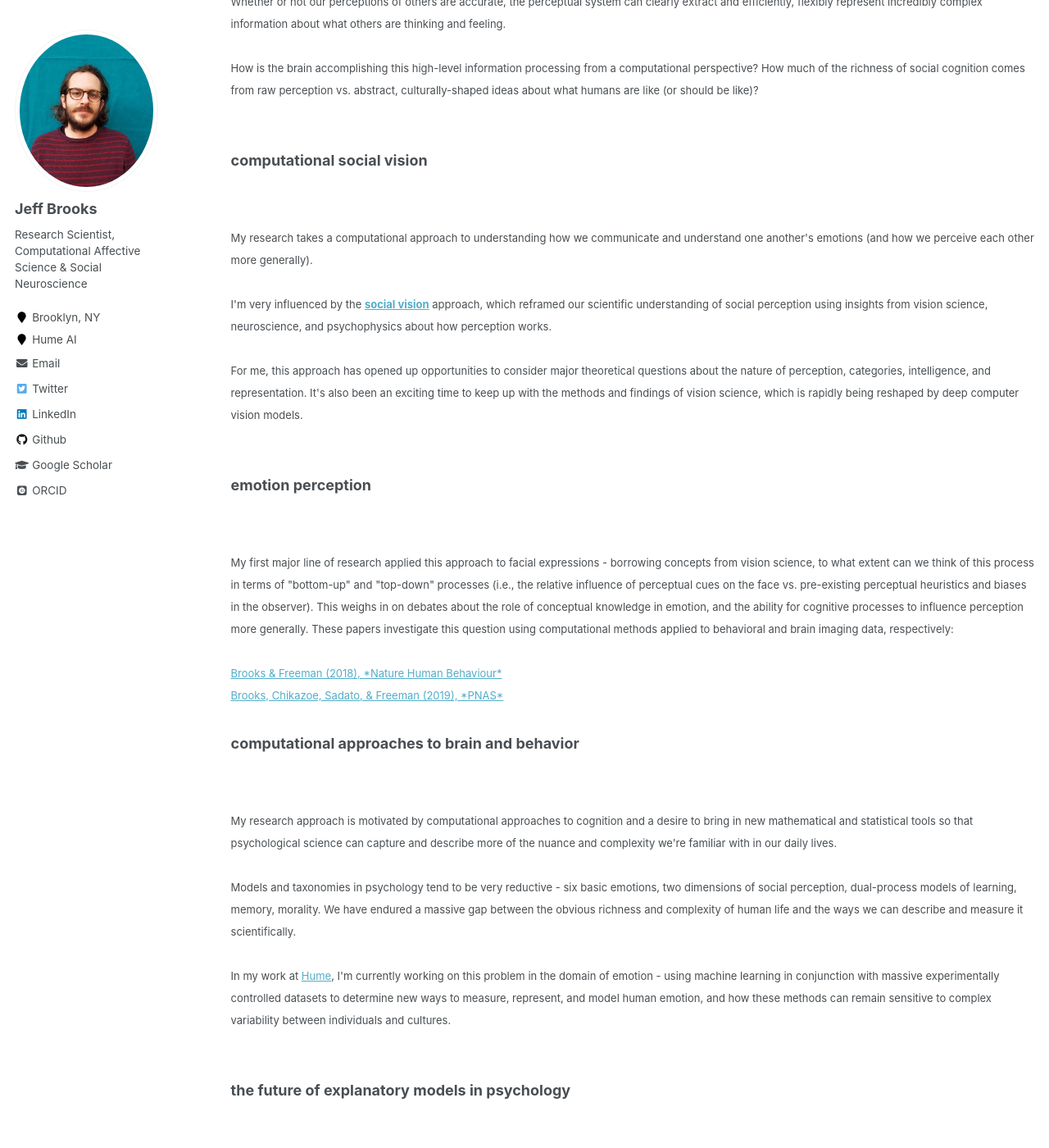
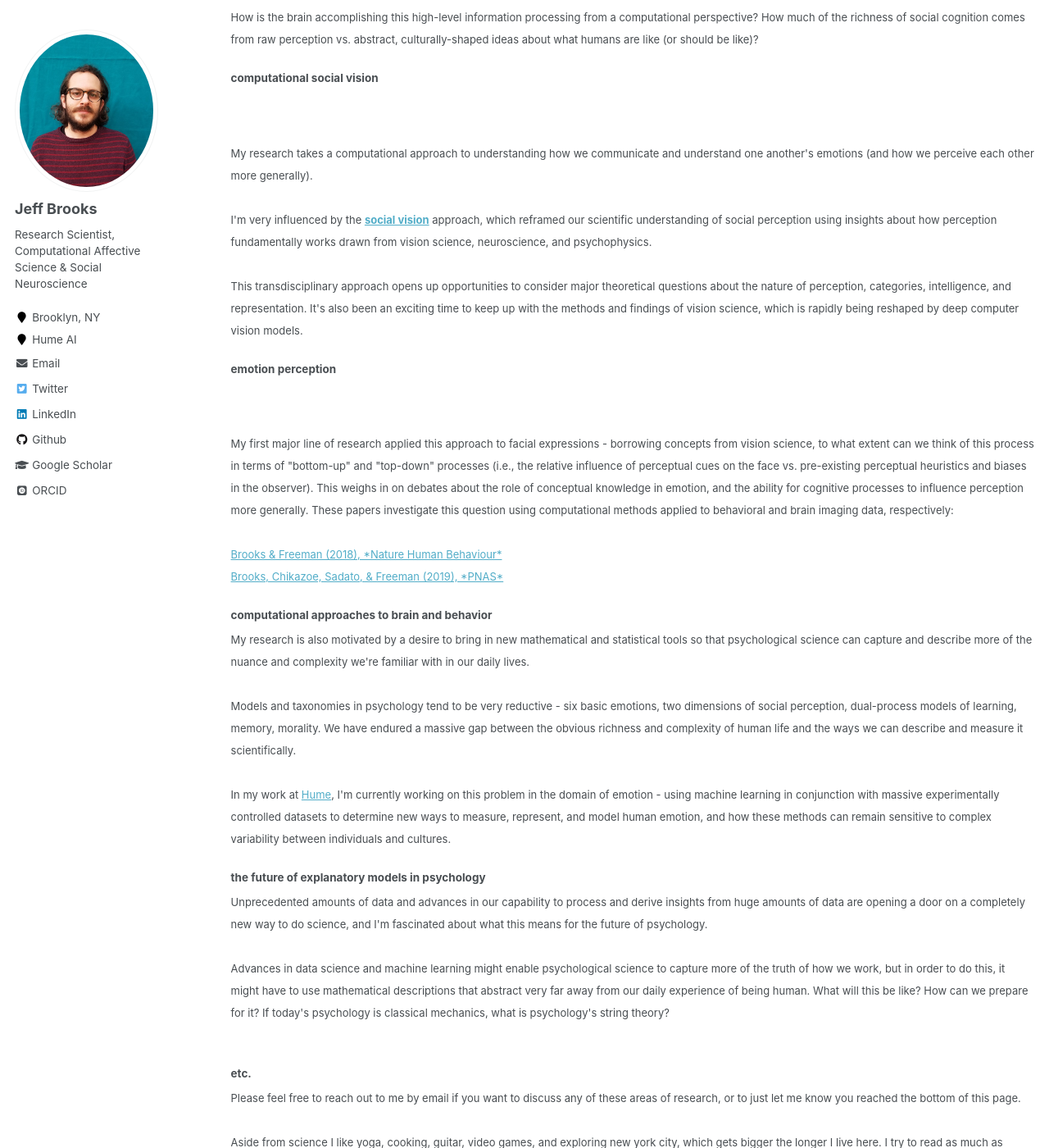
Before and after one commit to jeffreyallenbrooks/jeffreyallenbrooks.github.io, a Jekyll site: the page built from research/research.md, in a window 1280 px wide and 1400 px high, scrolled down 325 px. Shown: the whole window at 82% size. Built offline with Jekyll 4.4.1, drawn with Linux system fonts in a browser that asks for light colours; some web fonts are replaced; some of the changed text lies outside the part shown.

Commit message:
more research changes

```diff
--- a/research/research.md
+++ b/research/research.md
@@ -2,7 +2,7 @@
 layout: archive
 permalink: /research/
 title: "Research"
-excerpt: "Social perception // Emotion // Computational approaches to brain and behavior"
+excerpt: "social perception // emotion // computational approaches to brain and behavior"
 author_profile: true
 redirect_from:
   - /research
@@ -12,29 +12,26 @@ redirect_from:
 
 
 #### My research uses new computational tools to look into old questions about how we perceive and understand one another.
-<br>
 <font size="2">
 We’re able to look at another person - even a total stranger - and get a vivid impression of their emotions and mental state. But how do we actually do this?
 <br><br>
 Whether or not our perceptions of others are accurate, the perceptual system can clearly extract and efficiently, flexibly represent incredibly complex information about what others are thinking and feeling.
 <br><br>
 How is the brain accomplishing this high-level information processing from a computational perspective? How much of the richness of social cognition comes from raw perception vs. abstract, culturally-shaped ideas about what humans are like (or should be like)?
-<br><br>
 </font>
 
-### computational social vision
+#### computational social vision
 <br>
 <font size="2">
 My research takes a computational approach to understanding how we communicate and understand one another's emotions (and how we perceive each other more generally).
 <br><br>
 I'm very influenced by the <b><a href="
-https://oxford.universitypressscholarship.com/view/10.1093/acprof:oso/9780195333176.001.0001/acprof-9780195333176">social vision</a></b> approach, which reframed our scientific understanding of social perception using insights from vision science, neuroscience, and psychophysics about how perception works.
+https://oxford.universitypressscholarship.com/view/10.1093/acprof:oso/9780195333176.001.0001/acprof-9780195333176">social vision</a></b> approach, which reframed our scientific understanding of social perception using insights about how perception fundamentally works drawn from vision science, neuroscience, and psychophysics.
 <br><br>
-For me, this approach has opened up opportunities to consider major theoretical questions about the nature of perception, categories, intelligence, and representation. It's also been an exciting time to keep up with the methods and findings of vision science, which is rapidly being reshaped by deep computer vision models.
-<br><br>
+This transdisciplinary approach opens up opportunities to consider major theoretical questions about the nature of perception, categories, intelligence, and representation. It's also been an exciting time to keep up with the methods and findings of vision science, which is rapidly being reshaped by deep computer vision models.
 </font>
 
-### emotion perception
+#### emotion perception
 <br>
 <font size="2">
 My first major line of research applied this approach to facial expressions - borrowing concepts from vision science, to what extent can we think of this process in terms of "bottom-up" and "top-down" processes (i.e., the relative influence of perceptual cues on the face vs. pre-existing perceptual heuristics and biases in the observer). This weighs in on debates about the role of conceptual knowledge in emotion, and the ability for cognitive processes to influence perception more generally. These papers investigate this question using computational methods applied to behavioral and brain imaging data, respectively:
@@ -43,28 +40,24 @@ My first major line of research applied this approach to facial expressions - bo
 <a href="https://jeffreyallenbrooks.github.io/publications/files/2019_BrooksChikazoeSadatoFreeman_PNAS.pdf">Brooks, Chikazoe, Sadato, & Freeman (2019), *PNAS*</a>
 </font>
 
-### computational approaches to brain and behavior
-<br>
+#### computational approaches to brain and behavior
 <font size="2">
-My research approach is motivated by computational approaches to cognition and a desire to bring in new mathematical and statistical tools so that psychological science can capture and describe more of the nuance and complexity we're familiar with in our daily lives.
+My research is also motivated by a desire to bring in new mathematical and statistical tools so that psychological science can capture and describe more of the nuance and complexity we're familiar with in our daily lives.
 <br><br>
 Models and taxonomies in psychology tend to be very reductive - six basic emotions, two dimensions of social perception, dual-process models of learning, memory, morality. We have endured a massive gap between the obvious richness and complexity of human life and the ways we can describe and measure it scientifically.
 <br><br>
 In my work at <a href="https://hume.ai/about">Hume</a>, I'm currently working on this problem in the domain of emotion - using machine learning in conjunction with massive experimentally controlled datasets to determine new ways to measure, represent, and model human emotion, and how these methods can remain sensitive to complex variability between individuals and cultures.
-<br><br>
 </font>
 
-### the future of explanatory models in psychology
-<br>
+#### the future of explanatory models in psychology
 <font size="2">
-We're in an exciting era where unprecedented amounts of data and technological advances in our capability to process and derive insights from huge amounts of data are opening a door on a completely new way to do science, and I'm fascinated about what this means for the future of psychology.
+Unprecedented amounts of data and advances in our capability to process and derive insights from huge amounts of data are opening a door on a completely new way to do science, and I'm fascinated about what this means for the future of psychology.
 <br><br>
 Advances in data science and machine learning might enable psychological science to capture more of the truth of how we work, but in order to do this, it might have to use mathematical descriptions that abstract very far away from our daily experience of being human. What will this be like? How can we prepare for it? If today's psychology is classical mechanics, what is psychology's string theory?
 <br><br>
 </font>
 
-### etc.
-<br>
+#### etc.
 <font size="2">
 Please feel free to reach out to me by email if you want to discuss any of these areas of research, or to just let me know you reached the bottom of this page.
 <br><br>
```
